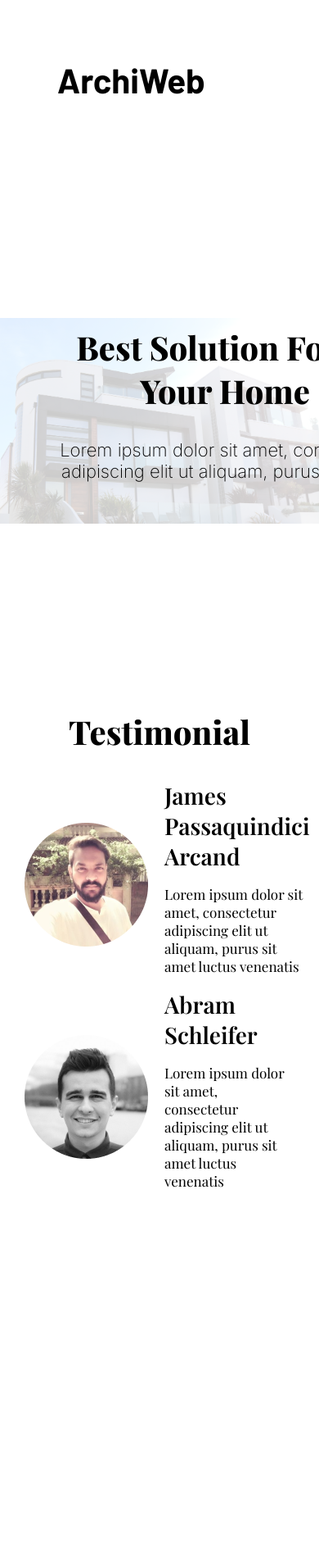
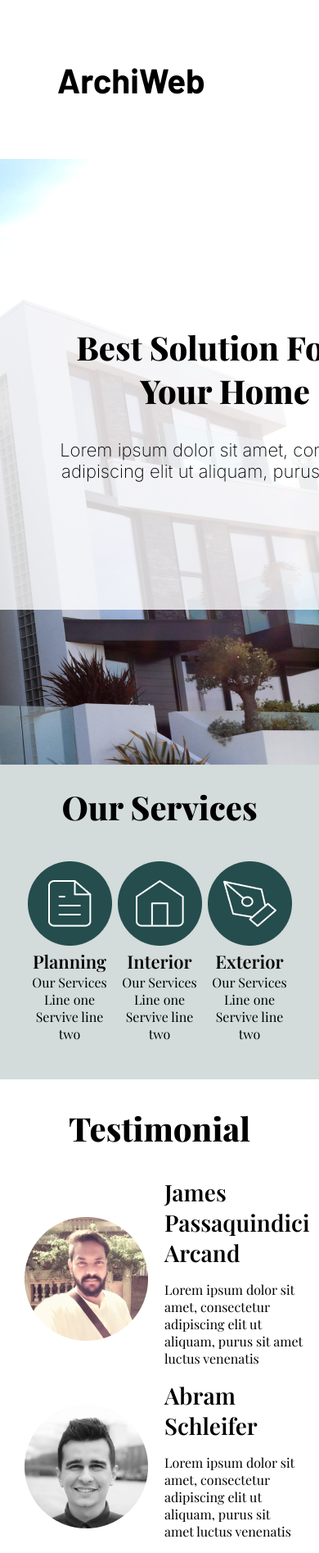
Before and after one commit to zheleznyak-cat/site_4_portfolio, a plain HTML site: page index.html in a window 390 px wide. Shown: the top 1895 px of the page at 82% size. Before the commit the page ends 1469 px from the top, so only its background shows below. Drawn offline with nearby package versions, Linux system fonts and the light colour scheme; a web font is replaced by a local one.

Commit message:
add servises

```diff
--- a/css/style.css
+++ b/css/style.css
@@ -37,11 +37,17 @@ h4 {
   font-family: "Barlow", sans-serif;
   font-weight: bold;
 }
+h5 {
+  font-size: 27px;
+  font-family: "Playfair Display", serif;
+  font-weight: 700;
+}
 h6 {
   font-size: 32px;
   font-family: "Inter", sans-serif;
   font-weight: 200;
 }
+/* menu */
 .menu {
   display: flex;
   justify-content: space-between;
@@ -69,12 +75,12 @@ h6 {
   align-self: center;
   cursor: pointer;
 }
+/* header */
 .header {
   background-image: url(../img/pexels-expect-best-323780\ 1.png);
-  background-size: contain;
   background-repeat: no-repeat;
   background-position: right;
-  min-height: 739px;
+  height: 739px;
   padding-top: 100px;
 }
 .header__title {
@@ -89,7 +95,35 @@ h6 {
   text-align: center;
   margin: 0 auto;
 }
-
+/* services */
+.services {
+  min-height: 384px;
+  background-color: rgb(37,77,77,0.2);
+}
+.services__block {
+  display: flex;
+  justify-content: space-evenly;
+}
+.services__title {
+  text-align: center;
+}
+.services__item {
+  text-align: center;
+}
+.services h2 {
+  margin: 0 auto;
+  padding-top: 25px;
+  padding-bottom: 40px;
+}
+.services__item h5 {
+  margin: 0 auto;
+  padding: 0;
+}
+.services__item p {
+  margin: 0 auto;
+  padding: 0;
+  max-width: 158px;
+}
 
 
 .team__item {
@@ -117,13 +151,20 @@ h2 {
 h6 {
   font-size: 22px;
 }
+h5 {
+  font-size: 22px;
+  font-weight: 600;
+}
+p {
+  font-size: 16px;
+}
 .menu ul {
 flex-wrap: wrap;
 margin-left: 150px;
 }
 .header {
   padding: 0;
-  min-height: 639px;
+  /* min-height: 639px; */
   padding-top: 100px;
 }
 .header__title  {
@@ -141,6 +182,13 @@ h2 {
 h6 {
   font-size: 18px;
 }
+h5 {
+  font-size: 20px;
+  font-weight: 600;
+}
+p {
+  font-size: 14px;
+}
 .menu ul {
   flex-wrap: wrap;
   margin-left: 100px;
@@ -149,13 +197,16 @@ h6 {
   padding-right: 60px;
 }
 .header {
-  margin-top: -40px;
+  /* margin-top: -40px;  */
+}
+.header__title h2 {
+  margin: 0 auto;
 }
 .header__title  {
   margin: 0 auto;
   width: 400px;
   height: 300px;
-  padding-top: 40px;
+  padding-top: 50px;
 }
 .header h6 {
   max-width: 308px;
@@ -165,18 +216,15 @@ h6 {
 .menu ul {
   margin-left: 30px;
 }
-.header {
-  margin-top: -90px;
-  padding-top: 150px;
-}
 .header__title  {
   margin: 0 auto;
   max-width: 400px;
-  height: 280px;
-  padding-top: 30px;
 }
-.header h6 {
-  max-width: 250px;
+.services__block {
+  flex-wrap: wrap;
+}
+.services__item p {
+  margin-bottom: 25px;
 }
 }
 @media screen and (max-device-width:420px) {
@@ -187,8 +235,8 @@ h4 {
 .menu ul {
   margin-left: 0;
 }
-.header {
-  margin-top: -200px;
+.header__title {
+  margin-top: -50px;
 }
 .team__item {
   flex-wrap: wrap;
@@ -212,10 +260,19 @@ h6 {
 .menu__title {
   margin-left: -40px;
 }
+/* header {
+  max-height: 420px;
+} */
 .header__title  {
   max-width: 200px;
-  height: 250px;
+  height: 300px;
   padding-top: 40px;
+}
+.header__title h2 {
+  margin-top: 50px;
+}
+.header__title h6 {
+  margin-top: 20px;
 }
 .menu li {
   padding-right: 8px;
--- a/index.html
+++ b/index.html
@@ -29,6 +29,28 @@
     </div>
   </header>
 
+  <section>
+    <div class="container services">
+      <h2 class="services__title">Our Services</h2>
+      <div class="services__block">
+        <div class="services__item">
+          <img class="services__img" src="img/Group 1.png" alt="">
+          <h5>Planning</h5>
+          <p>Our Services Line one Servive line two</p>
+        </div>
+        <div class="services__item">
+          <img class="services__img" src="img/Group 2.png" alt="">
+          <h5>Interior</h5>
+          <p>Our Services Line one Servive line two</p>
+        </div>
+        <div class="services__item">
+          <img class="services__img" src="img/Group 3.png" alt="">
+          <h5>Exterior</h5>
+          <p>Our Services Line one Servive line two</p>
+        </div>
+      </div>
+    </div>
+  </section>
 
 
 
```
Also changed, not shown: img/Group 1.png (added), img/Group 2.png (added), img/Group 3.png (added).
